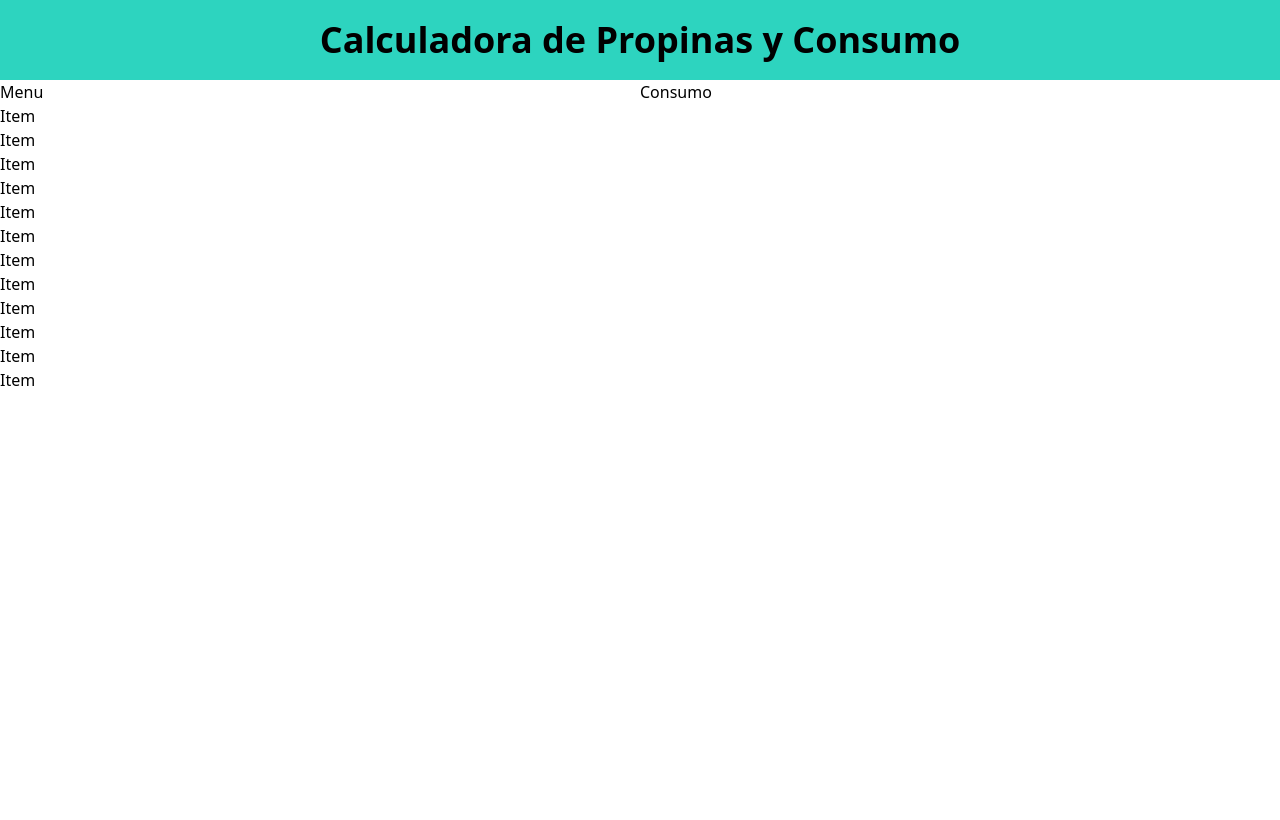
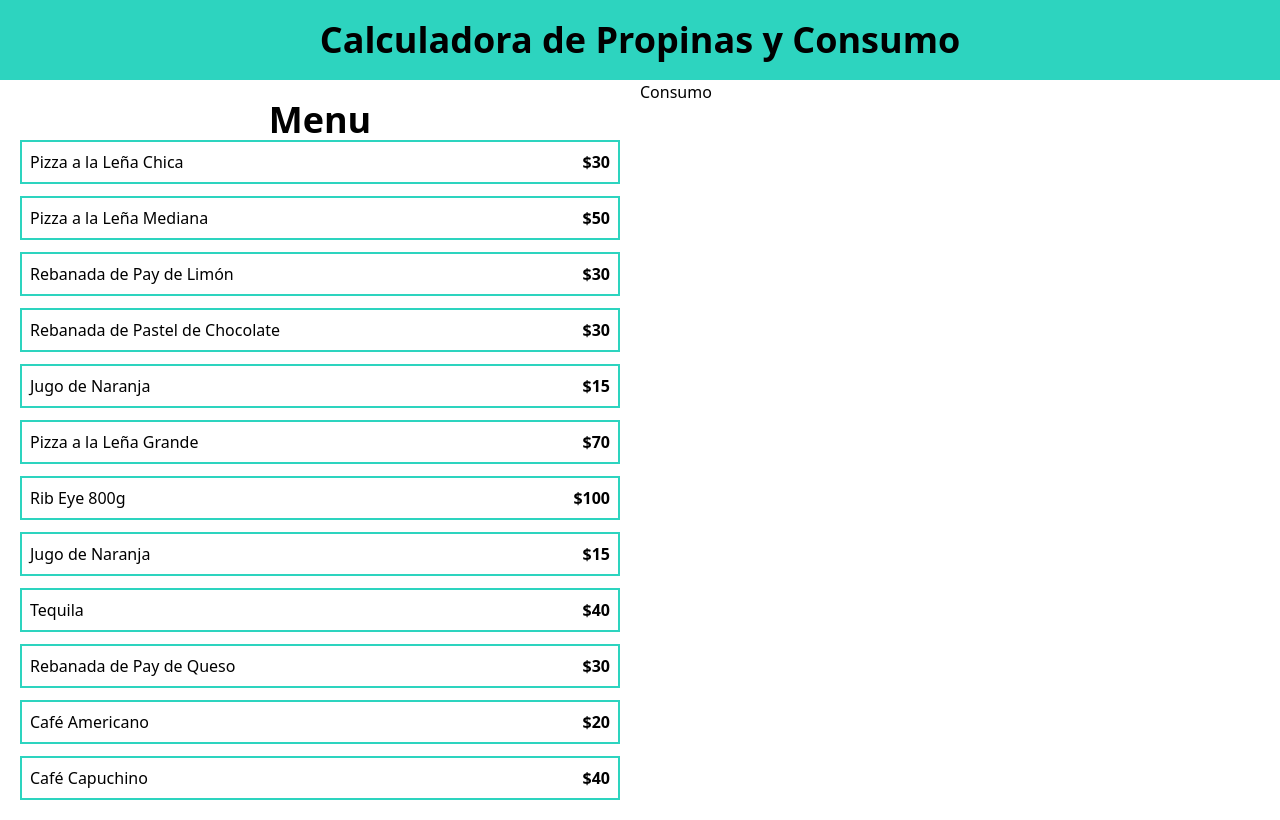
Before and after one commit to Lilian1306/TypeScript, a React (Vite) app: page / in a window 1280 px wide. Built offline with nearby package versions, Linux system fonts and the light colour scheme.

Commit message:
realizando dinamico el componente de menuitem, pasando el prop, definiendo un type en menuitem, rederizamos el name y el price y agregandole styles con tailwindcss

```diff
--- a/src/App.tsx
+++ b/src/App.tsx
@@ -10,13 +10,16 @@
       </header>
 
       <main className="max-w-7xl mx-auto grid md:grid-cols-2">
-        <div>
-           <h2>Menu</h2>
+        <div className="p-5">
+           <h2 className="text-4xl font-black text-center">Menu</h2>
+           <div className="space-y-3">
            {menuItems.map(item => (
             <MenuItem
                key={item.id}
+               item={item}
             />
            ))}
+           </div>
         </div>
 
         <div>
--- a/src/components/MenuItem.tsx
+++ b/src/components/MenuItem.tsx
@@ -1,9 +1,16 @@
+import type { MenuItem } from "../types"
 
+type MenuItemProps = {
+    item: MenuItem
+}
 
-export default function MenuItem() {
+export default function MenuItem({item} : MenuItemProps) {
   return (
-    <div>
-      Item
-    </div>
+    <button
+       className="border-2 border-teal-400 hover:bg-teal-200 w-full p-2 flex justify-between"
+    >
+      <p> {item.name}</p>
+      <p className="font-black">${item.price}</p>
+    </button>
   )
 }
```
